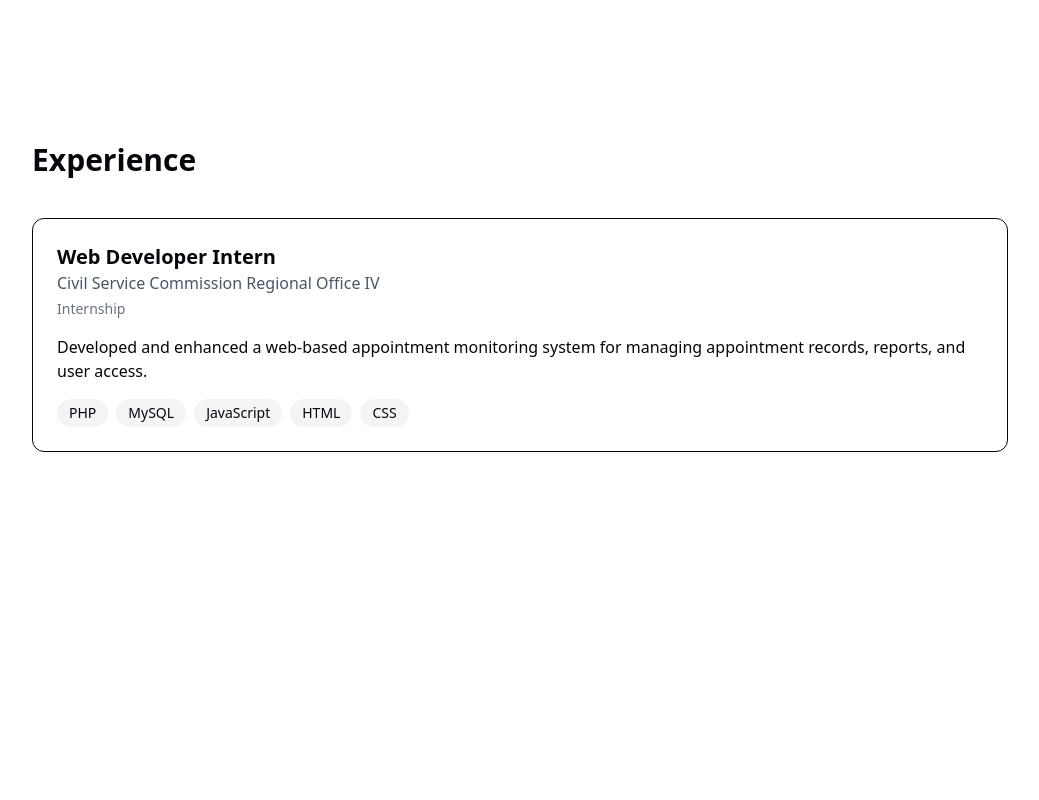
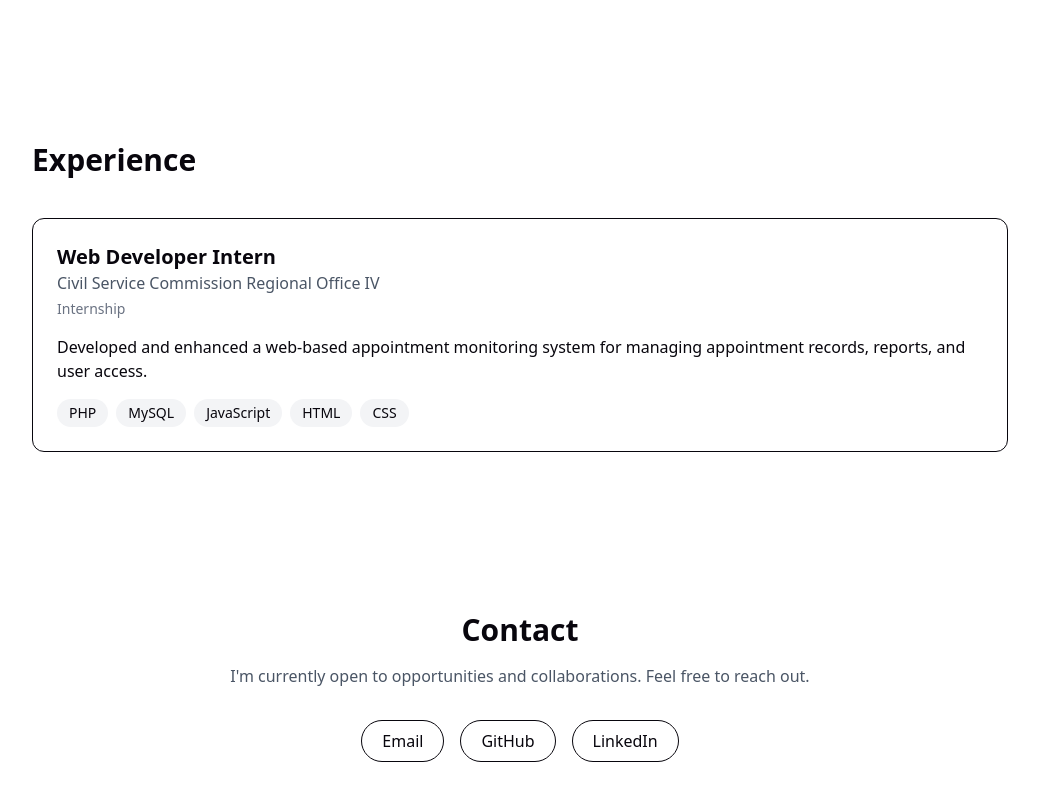
Before and after one commit to ledalmeniana444-bit/led-portfolio, a React app in the folder frontend/: page / in a window 1280 px wide. Shown: the part 1845-2645 px from the top of the page, without its empty margins (120-1159 px from the left). Before the commit the page ends 2377 px from the top, so only its background shows below. Built offline with nearby package versions, Linux system fonts and the light colour scheme; the HTML template or start-up script is replaced by a standard one.

Commit message:
Added Contact Section

```diff
--- a/frontend/src/App.jsx
+++ b/frontend/src/App.jsx
@@ -4,6 +4,7 @@ import About from "./components/sections/About";
 import Projects from "./components/sections/Projects";
 import Skills from "./components/sections/Skills";
 import Experience from "./components/sections/Experience";
+import Contact from "./components/sections/Contact";
 
 function App(){
   return(
@@ -14,6 +15,7 @@ function App(){
       <Projects/>
       <Skills/>
       <Experience/>
+      <Contact/>
     </>
   );
 }
--- a/frontend/src/components/layout/Navbar.jsx
+++ b/frontend/src/components/layout/Navbar.jsx
@@ -20,7 +20,7 @@ function Navbar() {
           </li>
 
           <li>
-            <a href="https://github.com/yourusername">
+            <a href="https://github.com/ledalmeniana444-bit">
               GitHub
             </a>
           </li>
--- /dev/null
+++ b/frontend/src/components/sections/Contact.jsx
@@ -0,0 +1,43 @@
+function Contact() {
+  return (
+    <section id="contact" className="py-20">
+      <div className="max-w-5xl mx-auto px-6 text-center">
+        <h2 className="text-3xl font-bold mb-4">
+          Contact
+        </h2>
+
+        <p className="text-gray-600 mb-8">
+          I'm currently open to opportunities and collaborations.
+          Feel free to reach out.
+        </p>
+
+        <div className="flex justify-center gap-4 flex-wrap">
+          <a
+            href="mailto:your-ledalmeniana444@gmail.com"
+            className="px-5 py-2 border rounded-full hover:bg-gray-100"
+          >
+            Email
+          </a>
+
+          <a
+            href="https://github.com/ledalmeniana444-bit"
+            target="_blank"
+            className="px-5 py-2 border rounded-full hover:bg-gray-100"
+          >
+            GitHub
+          </a>
+
+          <a
+            href="https://linkedin.com/in/led-almeniana-383684399"
+            target="_blank"
+            className="px-5 py-2 border rounded-full hover:bg-gray-100"
+          >
+            LinkedIn
+          </a>
+        </div>
+      </div>
+    </section>
+  );
+}
+
+export default Contact;
```
